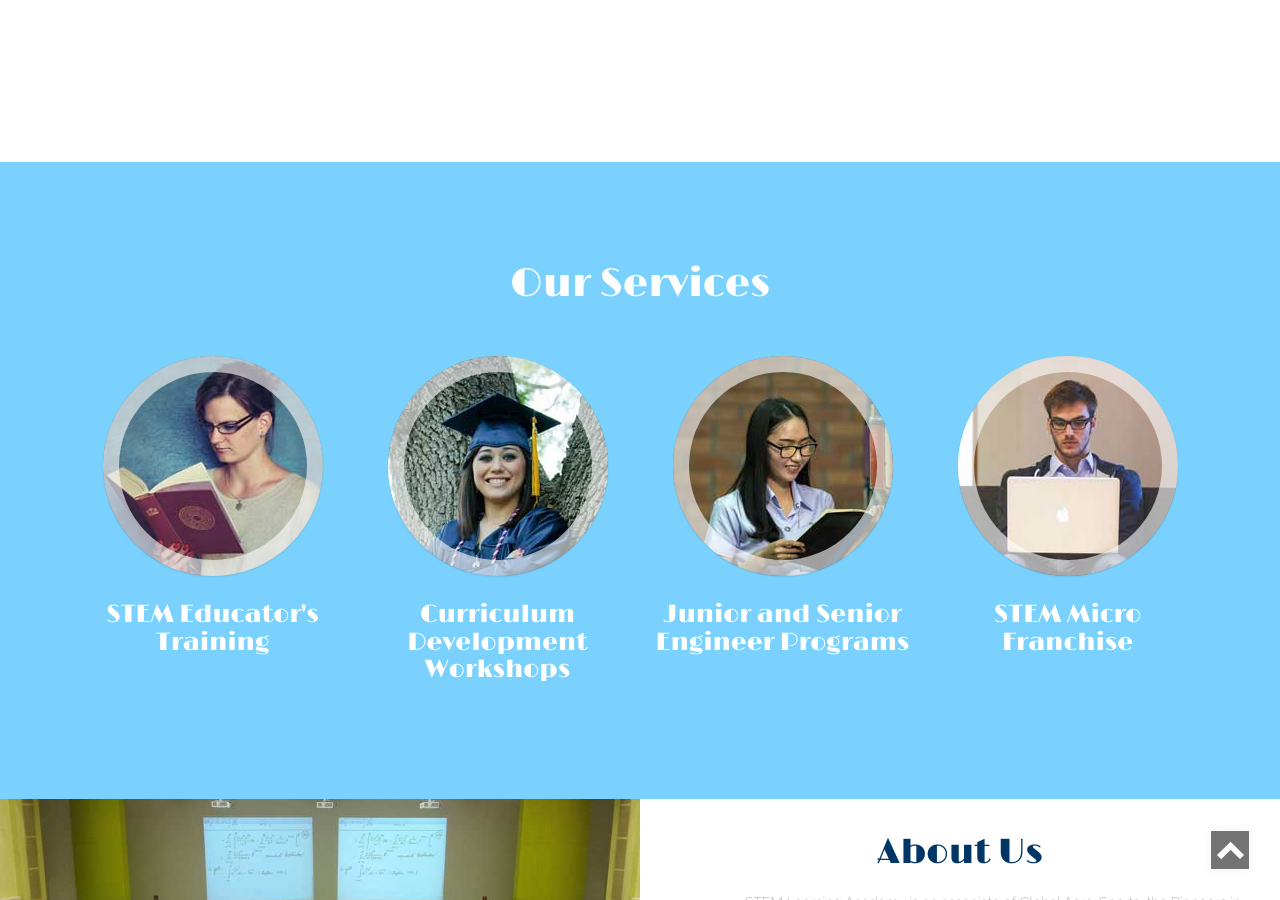
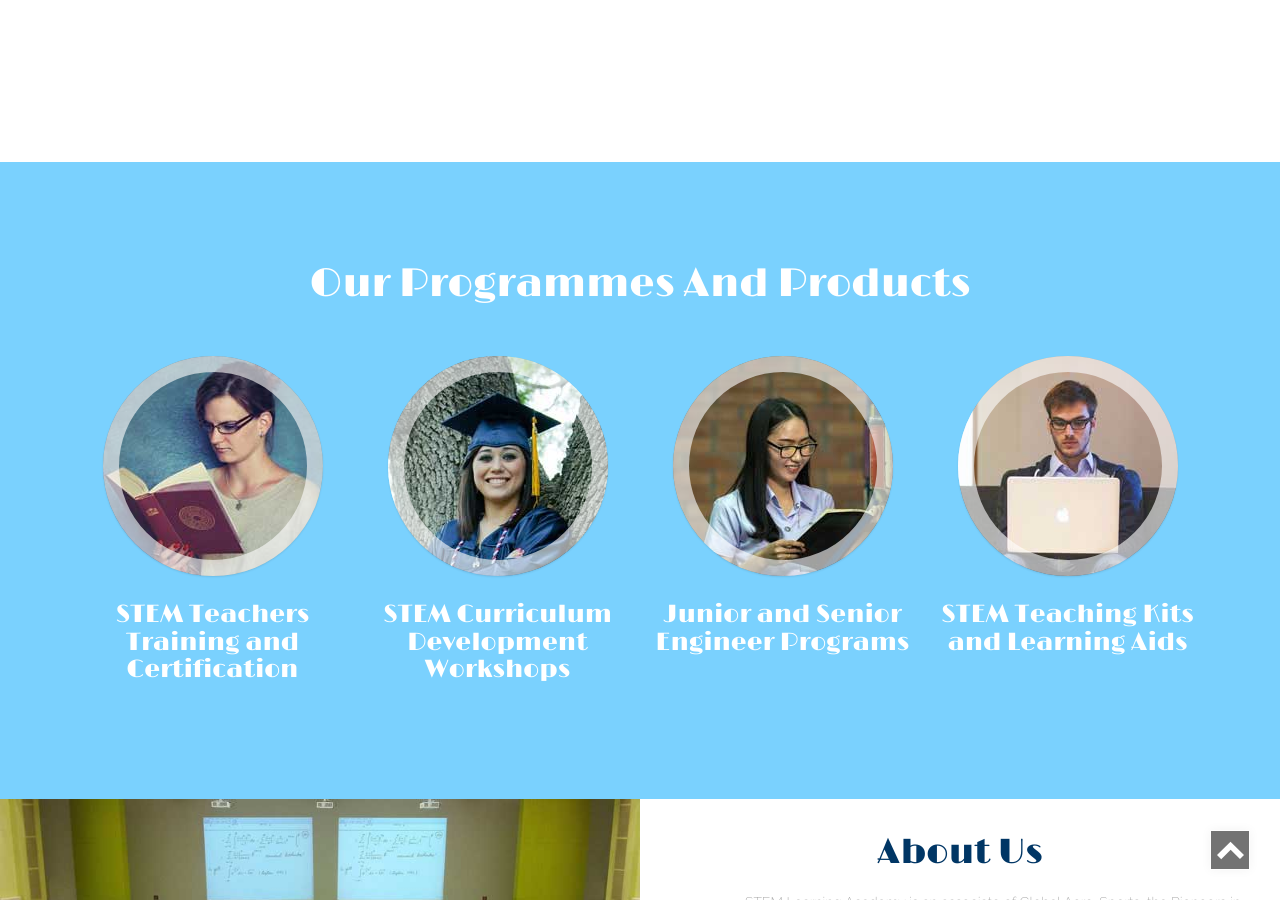
Before and after one commit to dhanyacm/stem, a Jekyll site: the page built from index.html, in a window 1280 px wide and 900 px high, scrolled down 513 px. Built offline with Jekyll 4.4.1, drawn with Linux system fonts in a browser that asks for light colours; a script that is not in the unit is left out.

Commit message:
Update index.html

```diff
--- a/index.html
+++ b/index.html
@@ -11,8 +11,8 @@ frontpage: true
 <!-- services section -->
 <section class="service-w3ls" id="service">
 	<div class="container">
-		<h3 class="text-center slideanim">Our Services</h3>
-		<a href="{{site.baseurl}}/educator.html">
+		<h3 class="text-center slideanim">Our Programmes And Products</h3>
+		<a href="{{site.baseurl}}/programmes.html">
 			<div class="col-lg-3 col-md-3 col-sm-6 col-xs-12 serv-w3layouts">
 				<div class="ch-grid slideanim">
 					<div>
@@ -24,11 +24,11 @@ frontpage: true
 						</div>
 					</div>
 				</div>
-				<h4 class="slideanim">STEM Educator's Training</h4>
+				<h4 class="slideanim">STEM Teachers Training and Certification</h4>
 				<p class="serv-w3 slideanim"></p>
 			</div>
 		</a>
-		<a href="{{site.baseurl}}/curriculum.html">
+		<a href="{{site.baseurl}}/programmes.html">
 			<div class="col-lg-3 col-md-3 col-sm-6 col-xs-12 serv-w3layouts">
 				<div class="ch-grid slideanim">
 					<div>
@@ -40,11 +40,11 @@ frontpage: true
 						</div>
 					</div>
 				</div>
-				<h4 class="slideanim">Curriculum Development Workshops</h4>
+				<h4 class="slideanim">STEM Curriculum Development Workshops</h4>
 				<p class="serv-w3 slideanim"></p>
 			</div>
 		</a>
-		<a href="{{site.baseurl}}/engineer.html">
+		<a href="{{site.baseurl}}/programmes.html">
 			<div class="col-lg-3 col-md-3 col-sm-6 col-xs-12 serv-w3layouts">
 				<div class="ch-grid slideanim">
 					<div>
@@ -60,19 +60,19 @@ frontpage: true
 				<p class="serv-w3 slideanim"></p>
 			</div>
 		</a>
-		<a href="{{site.baseurl}}/franchise.html">
+		<a href="{{site.baseurl}}/programmes.html">
 			<div class="col-lg-3 col-md-3 col-sm-6 col-xs-12 serv-w3layouts">
 				<div class="ch-grid slideanim">
 					<div>
 						<div class="ch-item ch-img-4">
 							<div class="ch-info">
-								<h3>Micro Franchise</h3>
+								<h3>STEM Kits</h3>
 								<p>With STEM</p>
 							</div>
 						</div>
 					</div>
 				</div>
-				<h4 class="slideanim">STEM Micro Franchise</h4>
+				<h4 class="slideanim">STEM Teaching Kits and Learning Aids</h4>
 				<p class="serv-w3 slideanim"></p>
 			</div>
 		</a>
```
